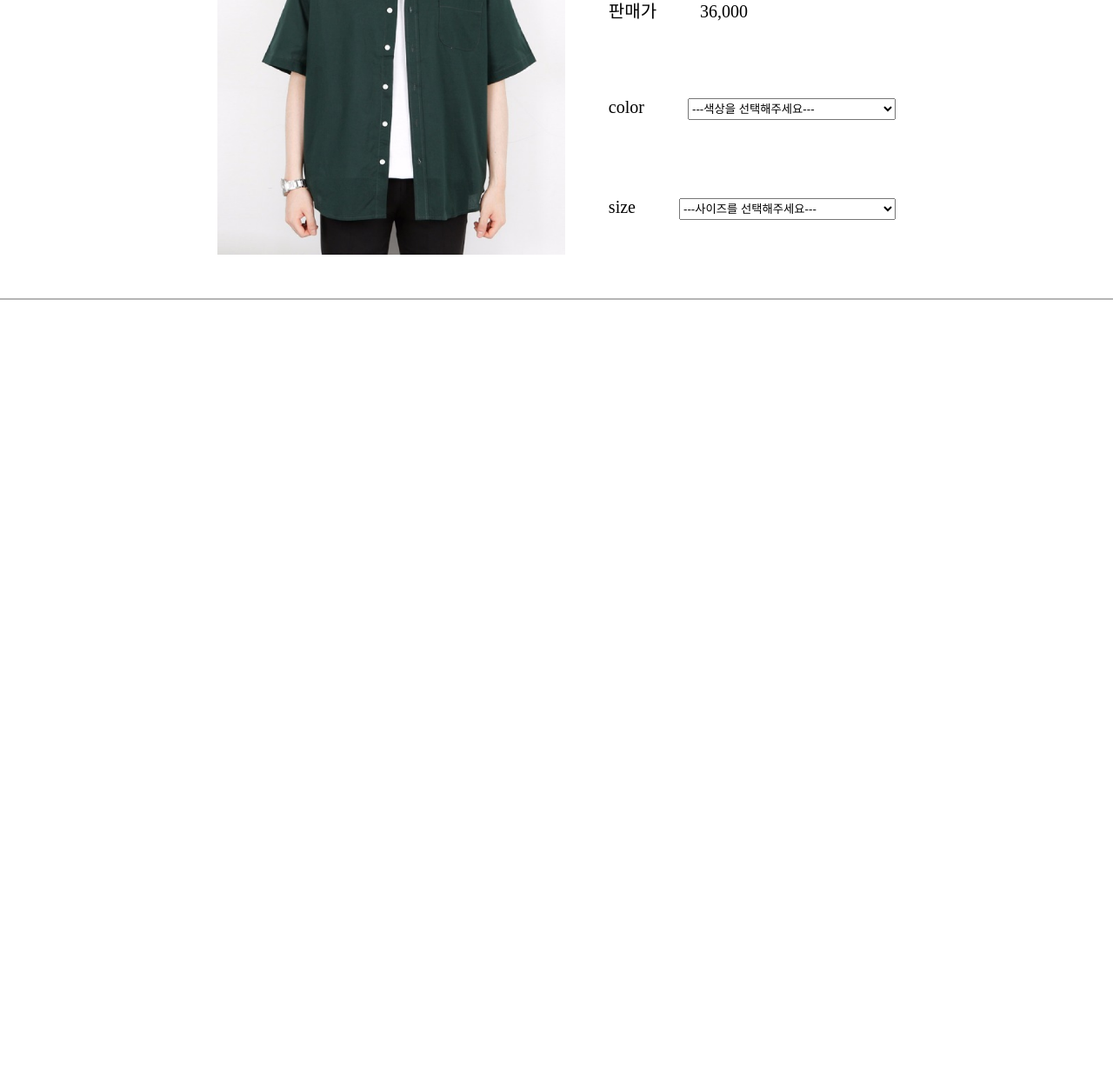
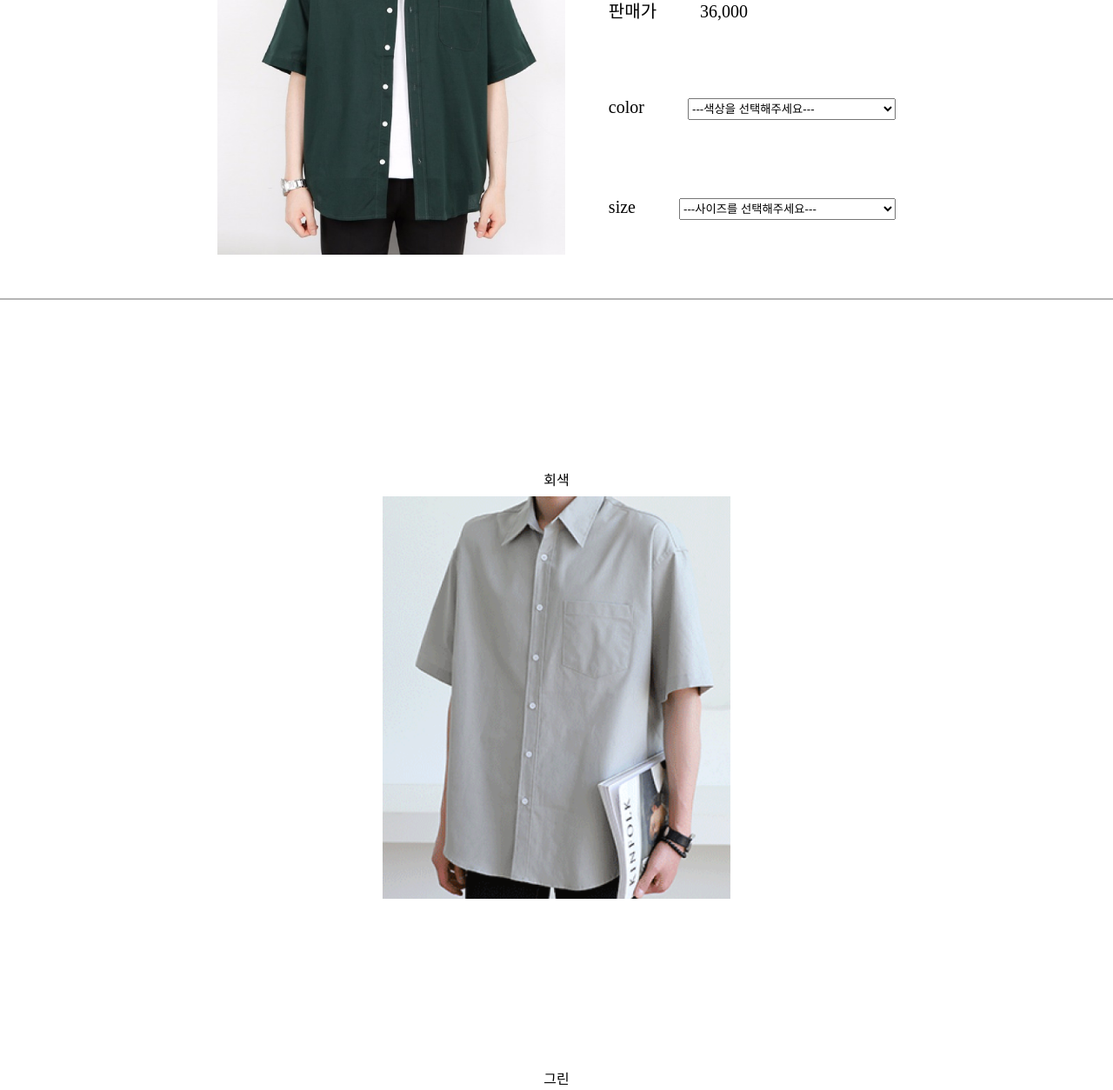
Before and after one commit to lseongmi/JS_mini_website, a plain HTML site: page html/subpage-shirt.html in a window 1280 px wide. Shown: the part 354-1608 px from the top of the page at 87% size. Before the commit the page ends 800 px from the top, so only its background shows below. Drawn offline with Linux system fonts and the light colour scheme.

```diff
--- a/css/subpage-shirt.css
+++ b/css/subpage-shirt.css
@@ -14,7 +14,7 @@
     width: 400px;
 }
 
-.up-section> div > svg, p {
+.up-section> div > svg {
     margin-left: 50px;
 }
 
@@ -28,6 +28,7 @@
 
 #title {
     font-size: 25px;
+    margin-left: 50px;
 }
 
 
@@ -58,3 +59,19 @@ select {
 .reference-container > div > span {
     margin-left: 50px;
 }
+
+.img-section {
+    display: flex;
+    justify-content: center;
+    flex-direction: column;
+    align-items: center;
+}
+
+.img-section > img {
+    width: 400px;
+}
+
+.img-section > p {
+    margin-top: 200px;
+    margin-bottom: 10px;
+}
--- a/html/subpage-shirt.html
+++ b/html/subpage-shirt.html
@@ -65,7 +65,13 @@
 
 
         </section>
+            <div class="img-section">
+                <p>회색</p>
+                <img src="../img/린넨 회색 셔츠.png" alt="">
 
+                <p>그린</p>
+                <img src="../img/린넨 그린 셔츠.png" alt="" height="465px">
+            </div>
         <section class="under-section"></section>
     </main>
 </body>
```
Also changed, not shown: img/린넨 회색 셔츠.png (added).
